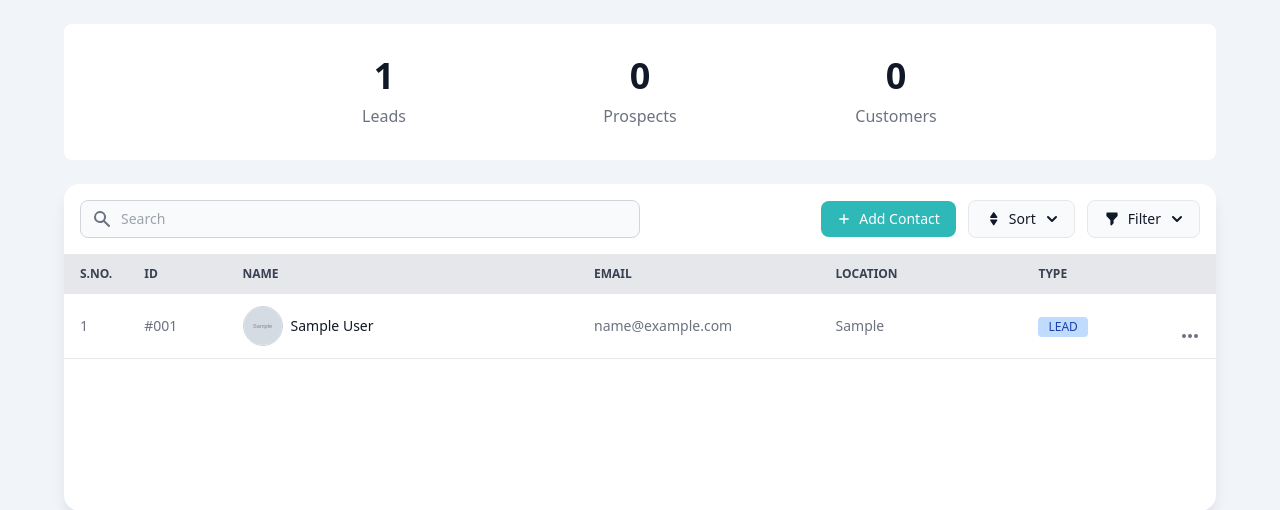
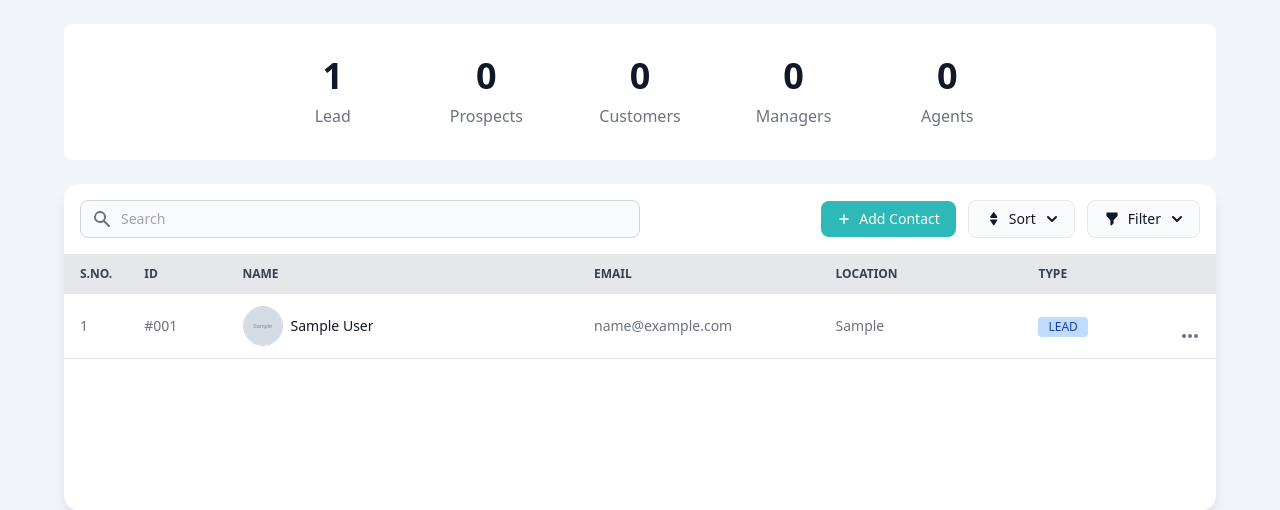
Before and after one commit to Shreehar-KE/django-crm, a Django app: page /dashboard/ in a window 1280 px wide. Shown: the part 64-574 px from the top of the page. Run offline with Django 5.2, Linux system fonts and the light colour scheme; a user stored in the database is signed in; tables that the repository leaves empty hold one stand-in row (values such as "Sample post"); grey boxes marked "Sample" are stand-in pictures; some libraries are stand-ins or nearby versions.

Commit message:
add manager_count & agent_count to dashboard analytics

```diff
--- a/a_contacts/views.py
+++ b/a_contacts/views.py
@@ -3,8 +3,8 @@ import random
 import urllib
 
 from django.contrib import messages
+from django.contrib.auth.decorators import login_required
 from django.contrib.auth.mixins import LoginRequiredMixin
-from django.contrib.auth.decorators import login_required
 from django.core.exceptions import ValidationError
 from django.db.models import Q
 from django.http import HttpRequest, HttpResponse, JsonResponse
@@ -12,6 +12,7 @@ from django.shortcuts import get_object_or_404, redirect, render
 from django.views.generic import CreateView, DetailView, ListView, UpdateView
 from faker import Faker
 
+from accounts.models import CustomUser
 from analytics.models import Like
 
 from .forms import ContactBulkCreateForm, ContactForm
@@ -152,6 +153,8 @@ class DashboardView(LoginRequiredMixin, ListView):
         context["lead_count"] = Contact.objects.filter(type="LEAD").count()
         context["prospect_count"] = Contact.objects.filter(type="PROSPECT").count()
         context["customer_count"] = Contact.objects.filter(type="CUSTOMER").count()
+        context["manager_count"] = CustomUser.objects.filter(role="MANAGER").count()
+        context["agent_count"] = CustomUser.objects.filter(role="AGENT").count()
         context["search_text"] = self.search_text
         context["selected_filters"] = self.selected_filters
         context["likes"] = Like.objects.count()
--- a/templates/a_contacts/dashboard.html
+++ b/templates/a_contacts/dashboard.html
@@ -11,15 +11,23 @@
     <dl class="flex items-center justify-around max-w-screen-md mx-auto text-gray-900">
       <div class="flex w-1/3 flex-col items-center justify-center">
         <dt class="mb-2 text-3xl md:text-4xl font-extrabold">{{ lead_count }}</dt>
-        <dd class="font-light text-gray-500">Leads</dd>
+        <dd class="font-light text-gray-500">Lead{{ lead_count|pluralize }}</dd>
       </div>
       <div class="flex w-1/3 flex-col items-center justify-center">
         <dt class="mb-2 text-3xl md:text-4xl font-extrabold">{{ prospect_count }}</dt>
-        <dd class="font-light text-gray-500">Prospects</dd>
+        <dd class="font-light text-gray-500">Prospect{{ prospect_count|pluralize }}</dd>
       </div>
       <div class="flex w-1/3 flex-col items-center justify-center">
         <dt class="mb-2 text-3xl md:text-4xl font-extrabold">{{ customer_count }}</dt>
-        <dd class="font-light text-gray-500">Customers</dd>
+        <dd class="font-light text-gray-500">Customer{{ customer_count|pluralize }}</dd>
+      </div>
+      <div class="flex w-1/3 flex-col items-center justify-center">
+        <dt class="mb-2 text-3xl md:text-4xl font-extrabold">{{ manager_count }}</dt>
+        <dd class="font-light text-gray-500">Manager{{ manager_count|pluralize }}</dd>
+      </div>
+      <div class="flex w-1/3 flex-col items-center justify-center">
+        <dt class="mb-2 text-3xl md:text-4xl font-extrabold">{{ agent_count }}</dt>
+        <dd class="font-light text-gray-500">Agent{{ agent_count|pluralize }}</dd>
       </div>
     </dl>
   </div>
```
